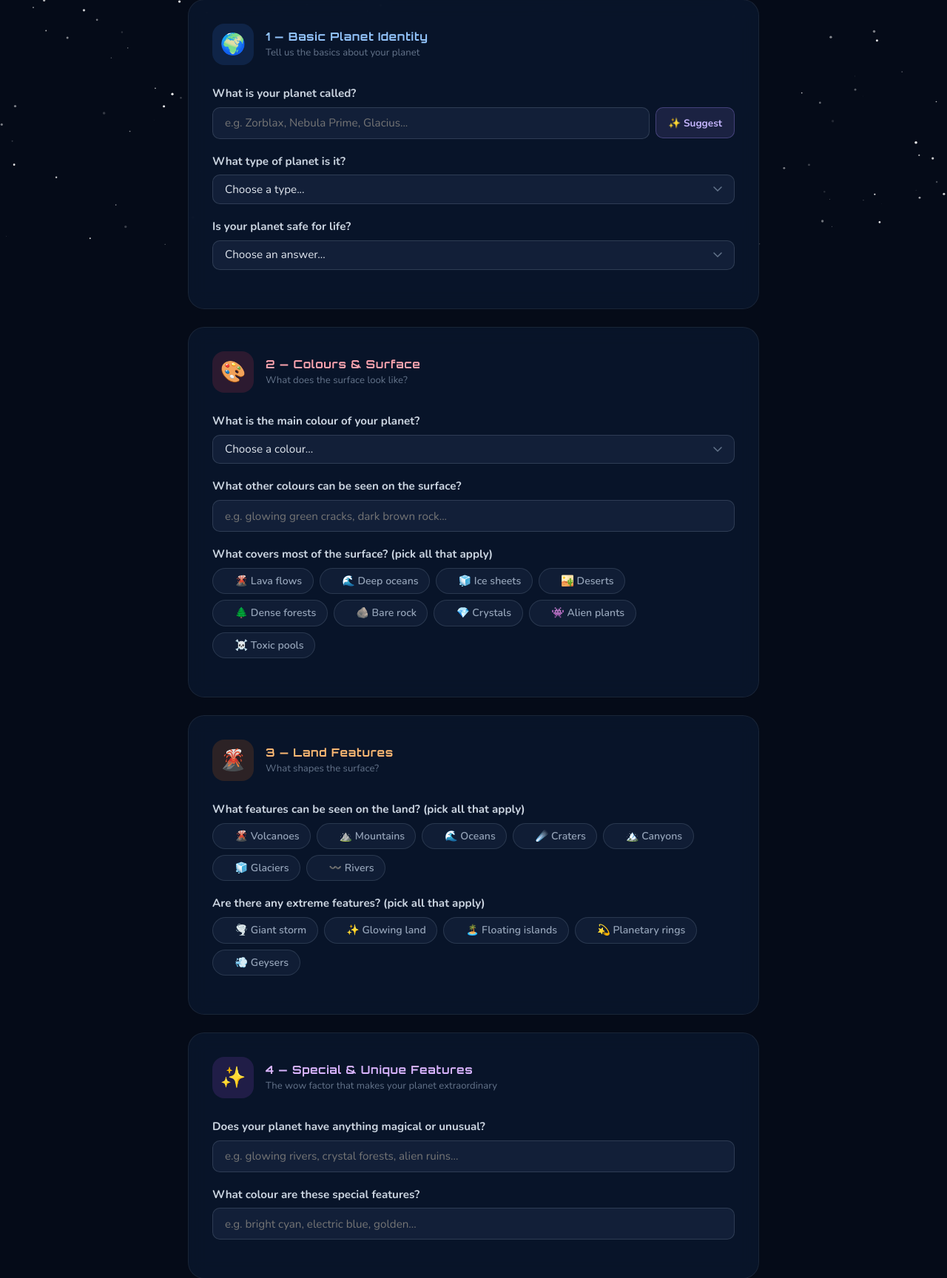
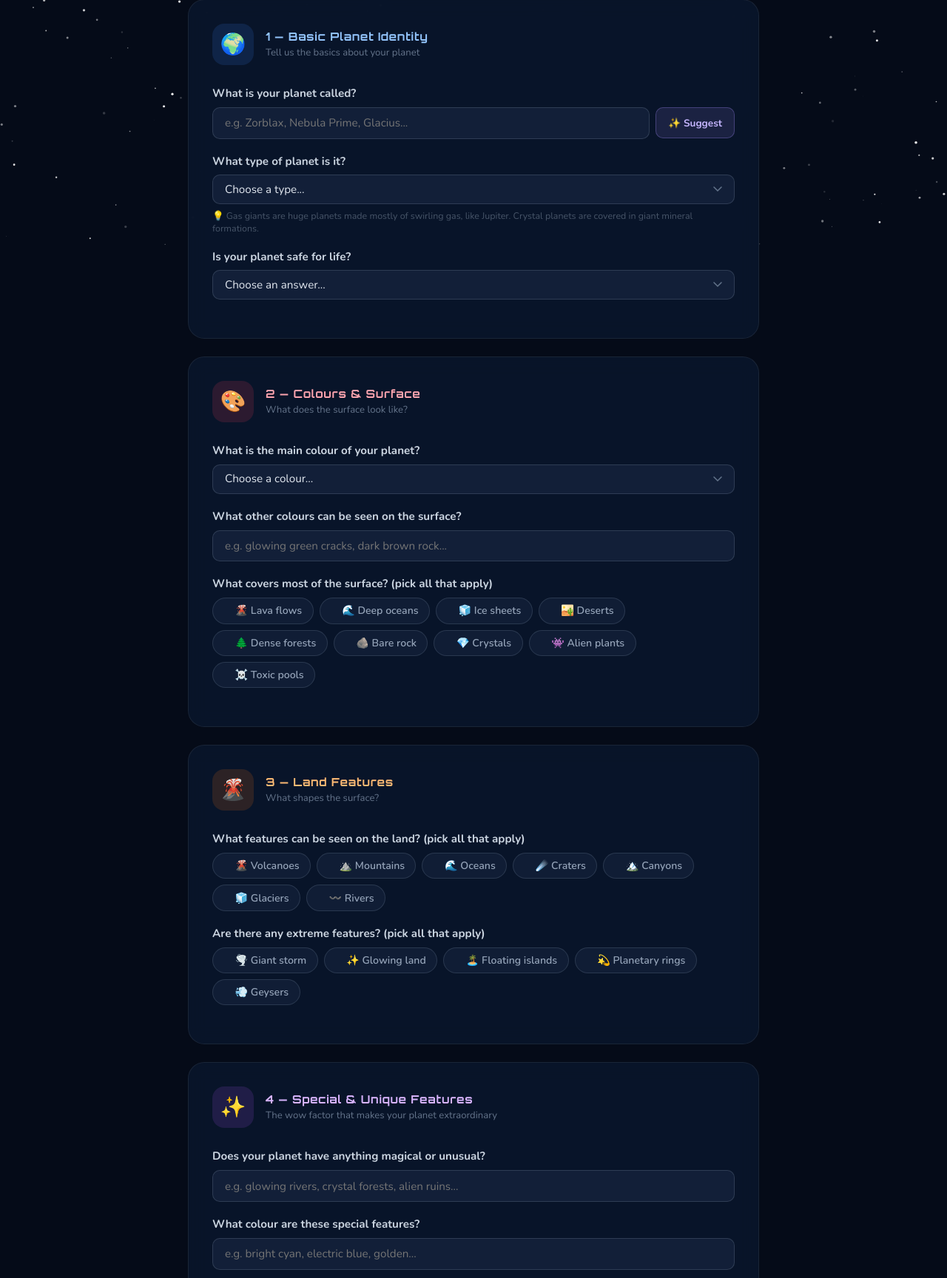
Before and after one commit to lord-buttock/planet-builder, a Flask app: page / in a window 1280 px wide. Shown: the part 464-2192 px from the top of the page at 74% size. Run offline with Flask 3, Linux system fonts and the light colour scheme; some libraries are stand-ins or nearby versions.

Commit message:
feat: tooltips and hints on complex form terms
Add CSS ::after tooltips (data-tip) on 5 qlabel headings, 3 atmosphere
pill labels, and a hint div below the planet type select to help Year 6
students understand jargon like gas giant, aurora, atmospheric haze.

Co-Authored-By: Claude Sonnet 4.6 <noreply@anthropic.com>

```diff
--- a/templates/index.html
+++ b/templates/index.html
@@ -229,6 +229,9 @@ select option{background:#0d1f38;color:#e2e8f0;}
 .canvas-btn:hover{border-color:rgba(125,211,252,0.4);color:#7dd3fc;}
 .fs-btn{position:absolute;top:10px;right:10px;z-index:10;width:32px;height:32px;border-radius:8px;background:rgba(10,22,44,0.75);border:1px solid rgba(125,211,252,0.2);color:#7dd3fc;font-size:1rem;cursor:pointer;display:none;align-items:center;justify-content:center;transition:all 0.2s;backdrop-filter:blur(4px);}
 .fs-btn:hover{background:rgba(10,22,44,0.95);border-color:rgba(125,211,252,0.5);}
+[data-tip]{position:relative;cursor:help;}
+[data-tip]::after{content:attr(data-tip);position:absolute;bottom:calc(100% + 6px);left:50%;transform:translateX(-50%);background:rgba(5,15,35,0.97);border:1px solid rgba(125,211,252,0.2);color:#cbd5e1;font-size:0.75rem;font-weight:600;font-family:'Nunito',sans-serif;line-height:1.5;padding:0.45rem 0.75rem;border-radius:8px;white-space:normal;width:220px;z-index:300;opacity:0;pointer-events:none;transition:opacity 0.15s;text-transform:none;letter-spacing:0;}
+[data-tip]:hover::after{opacity:1;}
 </style>
 </head>
 <body>
@@ -252,13 +255,14 @@ select option{background:#0d1f38;color:#e2e8f0;}
       <button class="suggest-btn" onclick="suggestName()">✨ Suggest</button>
     </div>
     <datalist id="dl-names"><option value="Zorblax"><option value="Nebula Prime"><option value="Igneus"><option value="Glacius"><option value="Aquaris"><option value="Terra Nova"><option value="Umbris"><option value="Pyraxis"></datalist></div>
-  <div class="q"><label class="qlabel">What type of planet is it?</label>
+  <div class="q"><label class="qlabel" data-tip="This shapes the colour, terrain and atmosphere of your 3D planet">What type of planet is it?</label>
     <select id="q-type"><option value="">Choose a type...</option>
       <option value="rocky">🪨 Rocky</option><option value="watery / ocean">🌊 Watery / Ocean</option>
       <option value="icy">🧊 Icy</option><option value="volcanic / lava">🌋 Volcanic / Lava</option>
       <option value="desert / sandy">🏜️ Desert / Sandy</option><option value="forest / jungle">🌿 Forest / Jungle</option>
       <option value="gas giant">💨 Gas Giant</option><option value="toxic / acid">☠️ Toxic / Acid</option>
-      <option value="crystal">💎 Crystal</option></select></div>
+      <option value="crystal">💎 Crystal</option></select>
+    <div style="font-size:0.78rem;color:#475569;margin-top:0.4rem;">💡 Gas giants are huge planets made mostly of swirling gas, like Jupiter. Crystal planets are covered in giant mineral formations.</div></div>
   <div class="q"><label class="qlabel">Is your planet safe for life?</label>
     <select id="q-life"><option value="">Choose an answer...</option>
       <option value="habitable, capable of supporting alien life">✅ Yes — it has alien life</option>
@@ -280,7 +284,7 @@ select option{background:#0d1f38;color:#e2e8f0;}
   <div class="q"><label class="qlabel">What other colours can be seen on the surface?</label>
     <input type="text" id="q-other-colours" placeholder="e.g. glowing green cracks, dark brown rock..." list="dl-colours">
     <datalist id="dl-colours"><option value="glowing green rivers and cracks"><option value="bright orange lava flows"><option value="icy white polar caps"><option value="dark brown exposed rock"><option value="deep blue frozen oceans"><option value="purple sulphur deposits"></datalist></div>
-  <div class="q"><label class="qlabel">What covers most of the surface? (pick all that apply)</label>
+  <div class="q"><label class="qlabel" data-tip="Tick everything that covers large areas of your planet — you can pick several">What covers most of the surface? (pick all that apply)</label>
     <div class="pill-grid" id="pg-surface">
       <label class="pill"><input type="checkbox" value="lava flows"><span class="dot"></span>🌋 Lava flows</label>
       <label class="pill"><input type="checkbox" value="deep oceans"><span class="dot"></span>🌊 Deep oceans</label>
@@ -306,7 +310,7 @@ select option{background:#0d1f38;color:#e2e8f0;}
       <label class="pill"><input type="checkbox" value="massive glaciers"><span class="dot"></span>🧊 Glaciers</label>
       <label class="pill"><input type="checkbox" value="winding rivers"><span class="dot"></span>〰️ Rivers</label>
     </div></div>
-  <div class="q"><label class="qlabel">Are there any extreme features? (pick all that apply)</label>
+  <div class="q"><label class="qlabel" data-tip="Pick any dramatic large-scale features — these appear on your 3D planet">Are there any extreme features? (pick all that apply)</label>
     <div class="pill-grid" id="pg-extreme">
       <label class="pill"><input type="checkbox" value="a massive permanent storm system"><span class="dot"></span>🌪️ Giant storm</label>
       <label class="pill"><input type="checkbox" value="glowing land masses visible from space"><span class="dot"></span>✨ Glowing land</label>
@@ -340,19 +344,19 @@ select option{background:#0d1f38;color:#e2e8f0;}
       <option value="dramatic swirling storm clouds">🌩️ Dramatic storm clouds</option>
       <option value="strange colourful alien clouds in unusual hues">🌈 Strange colourful clouds</option>
       <option value="no cloud cover at all">☀️ No clouds — clear surface visible</option></select></div>
-  <div class="q"><label class="qlabel">Is there fog, smoke, mist, or anything else?</label>
+  <div class="q"><label class="qlabel" data-tip="The atmosphere is the layer of gas around your planet">Is there fog, smoke, mist, or anything else?</label>
     <div class="pill-grid" id="pg-atmo">
-      <label class="pill"><input type="checkbox" value="volcanic ash and smoke rising from eruptions"><span class="dot"></span>🌫️ Volcanic smoke</label>
+      <label class="pill" data-tip="Dark smoky clouds rising from erupting volcanoes"><input type="checkbox" value="volcanic ash and smoke rising from eruptions"><span class="dot"></span>🌫️ Volcanic smoke</label>
       <label class="pill"><input type="checkbox" value="thick ground-level fog"><span class="dot"></span>🌁 Thick fog</label>
-      <label class="pill"><input type="checkbox" value="a shimmering aurora of light curtains in the upper atmosphere"><span class="dot"></span>🌌 Aurora</label>
-      <label class="pill"><input type="checkbox" value="a coloured atmospheric haze"><span class="dot"></span>🎆 Coloured haze</label>
+      <label class="pill" data-tip="Like the Northern Lights — glowing coloured ribbons near the poles"><input type="checkbox" value="a shimmering aurora of light curtains in the upper atmosphere"><span class="dot"></span>🌌 Aurora</label>
+      <label class="pill" data-tip="A tinted glow layer that changes the colour of your sky"><input type="checkbox" value="a coloured atmospheric haze"><span class="dot"></span>🎆 Coloured haze</label>
       <label class="pill"><input type="checkbox" value="none"><span class="dot"></span>❌ None</label>
     </div></div>
 </div>
 
 <div class="card t-indigo">
   <div class="card-head"><div class="card-icon">🌌</div><div><div class="card-title">6 — Space Setting</div><div class="card-sub">What is the space around your planet like?</div></div></div>
-  <div class="q"><label class="qlabel">What does the space behind your planet look like?</label>
+  <div class="q"><label class="qlabel" data-tip="This changes the star field and background behind your 3D planet">What does the space behind your planet look like?</label>
     <select id="q-space"><option value="">Choose an option...</option>
       <option value="against a deep black sky filled with thousands of stars">⭐ Deep black with stars</option>
       <option value="against a vivid swirling colourful nebula">🌈 Vivid colourful nebula</option>
@@ -370,7 +374,7 @@ select option{background:#0d1f38;color:#e2e8f0;}
 
 <div class="card t-amber">
   <div class="card-head"><div class="card-icon">💡</div><div><div class="card-title">7 — Lighting</div><div class="card-sub">How is your planet lit?</div></div></div>
-  <div class="q"><label class="qlabel">How bright is your planet?</label>
+  <div class="q"><label class="qlabel" data-tip="This changes the sun's brightness and direction on your 3D planet">How bright is your planet?</label>
     <select id="q-light"><option value="">Choose an option...</option>
       <option value="brightly and evenly lit across most of its surface">☀️ Brightly lit</option>
       <option value="dramatically lit — one side fully illuminated, the other in deep shadow">🌓 Half lit, half in shadow</option>
```
